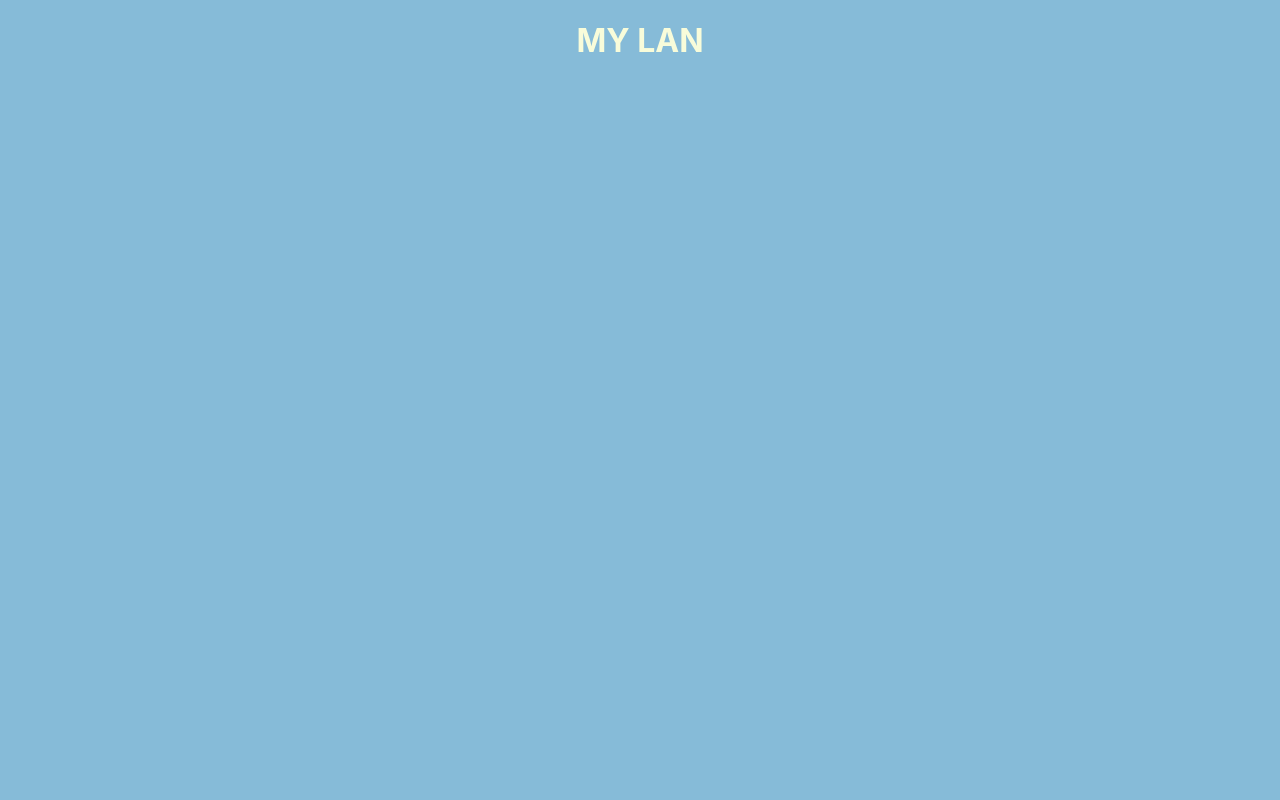
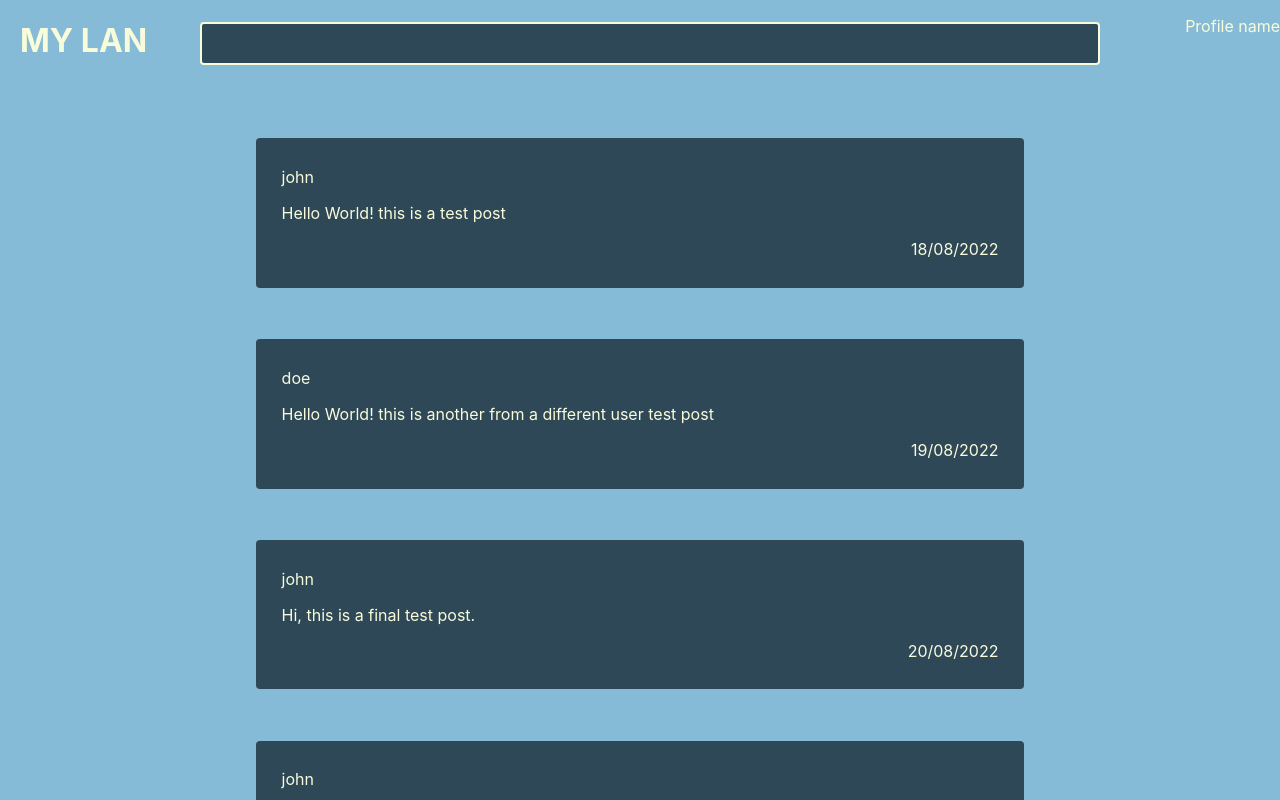
Before and after one commit to DeanBolte/rmitwebproject, a React (Create React App) app: page /forum in a window 1280 px wide. Built offline with nearby package versions, Linux system fonts and the light colour scheme.

Commit message:
added posts and post css

```diff
--- a/src/App.css
+++ b/src/App.css
@@ -63,15 +63,7 @@ p {
   text-align: center;
 }
 
-.forum-page {
-  background-color: #86BBD8;
-  width: 100%;
-  height: 100%;
-  position: fixed;
-  z-index: 1;
-  top: 0;
-  overflow-x: hidden;
-}
+
 
 .settings-page {
   background-color: #2F4858;
@@ -83,9 +75,73 @@ p {
   overflow-x: hidden;
 }
 
-
 .form {
   margin: 30px;
   padding: 30px;
   border-radius: 10px;
 }
+
+.forum-page {
+  display: flex;
+  flex-direction: column;
+  background-color: #86BBD8;
+  width: 100%;
+  height: 100%;
+  position: fixed;
+  z-index: 1;
+  top: 0;
+  overflow-x: hidden;
+}
+
+.forum-header {
+  display: flex;
+  flex-direction: row;
+  justify-content: space-between;
+}
+
+.forum-logo {
+  width: 20%;
+  margin-left: 20px;
+  text-align: left;
+}
+
+.forum-search {
+  width: 100%;
+}
+
+.forum-searchbar {
+  background-color: #2F4858;
+  color: #F8FCDA;
+  width: 100%;
+  padding: 12px 20px;
+  margin: 22px 0;
+  border: 2px solid #F8FCDA;
+  border-radius: 4px;
+  box-sizing: border-box;
+}
+
+.forum-profile {
+  width: 20%;
+  right: 0;
+  text-align: right;
+}
+
+.forum-post {
+  background-color: #2F4858;
+  margin: 4% 20% 0% 20%;
+  padding: 1% 2% 1% 2%;
+  border-radius: 4px;
+}
+
+.forum-post-body {
+  color: #F8FCDA;
+}
+
+.forum-post-user {
+  color: #F8FCDA;
+}
+
+.forum-post-date {
+  color: #F8FCDA;
+  text-align: right;
+}
--- a/src/components/Forum.js
+++ b/src/components/Forum.js
@@ -1,9 +1,111 @@
-import React from 'react'
+import React from 'react';
+import { useState } from 'react';
+
+// placeholder back end
+const users = [
+  {
+      "id":"0",
+      "name":"john",
+      "email":"john@email.com",
+      "password":"pass"
+  },
+  {
+    "id":"1",
+    "name":"doe",
+    "email":"doe@email.com",
+    "password":"pass"
+},
+];
 
 const Forum = () => {
+  // place holder back end
+  const [posts, setPosts] = useState([
+    {
+      "id":"0",
+      "userId":"0",
+      "creationDate":"18/08/2022",
+      "body":"Hello World! this is a test post"
+    },
+    {
+      "id":"1",
+      "userId":"1",
+      "creationDate":"19/08/2022",
+      "body":"Hello World! this is another from a different user test post"
+    },
+    {
+      "id":"2",
+      "userId":"0",
+      "creationDate":"20/08/2022",
+      "body":"Hi, this is a final test post."
+    },
+    {
+      "id":"2",
+      "userId":"0",
+      "creationDate":"20/08/2022",
+      "body":"Hi, this is a final test post."
+    },
+    {
+      "id":"2",
+      "userId":"0",
+      "creationDate":"20/08/2022",
+      "body":"Hi, this is a final test post."
+    },
+    {
+      "id":"2",
+      "userId":"0",
+      "creationDate":"20/08/2022",
+      "body":"Hi, this is a final test post."
+    },
+  ])
+
+  // very inneficient will need to be replaced later
+  const findUserNameByUserId = (id) => {
+    for(let key in users) {
+      if(users[key].id === id) {
+        return users[key].name
+      }
+    }
+  }
+
+  const ForumPost = (props) => {
+
+
+    return (
+      <div className='forum-post'>
+        <p className='forum-post-user'>{findUserNameByUserId(props.userId)}</p>
+        <p className='forum-post-body'>{props.body}</p>
+        <p className='forum-post-date'>{props.creationDate}</p>
+      </div>
+    )
+  }
+
   return (
     <div className='forum-page'>
-      <h1 className='logo'>MY LAN</h1>
+      <div className='forum-header'>
+        <h1 className='forum-logo'>MY LAN</h1>
+        <form className='forum-search'>
+          <input className='forum-searchbar' type='text'/>
+        </form>
+        <div className='forum-profile'>
+          <p>Profile name</p>
+        </div>
+      </div>
+
+      <div className='forum-body'>
+        <form className='forum-postform'>
+
+        </form>
+        <div className='forum-feed'>
+          {posts.map((post) => (
+            <ForumPost
+              userId={post.userId}
+              creationDate={post.creationDate}
+              body={post.body}
+              key={post.id.value}
+            />
+          ))}
+        </div>
+      </div>
     </div>
   )
 }
```
